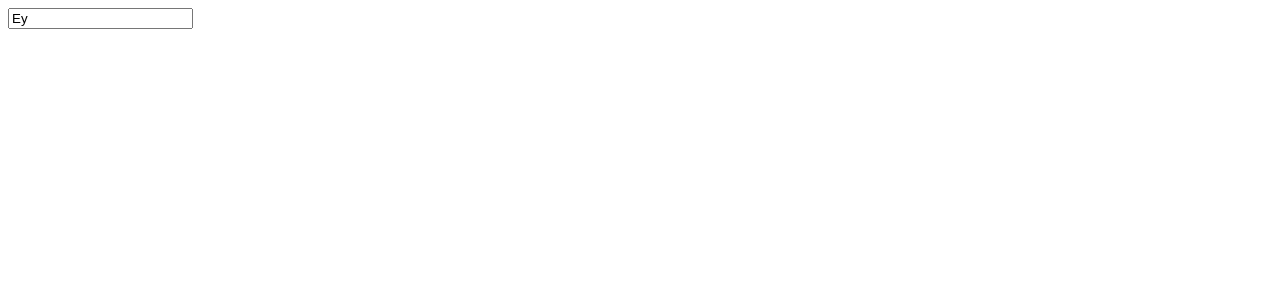
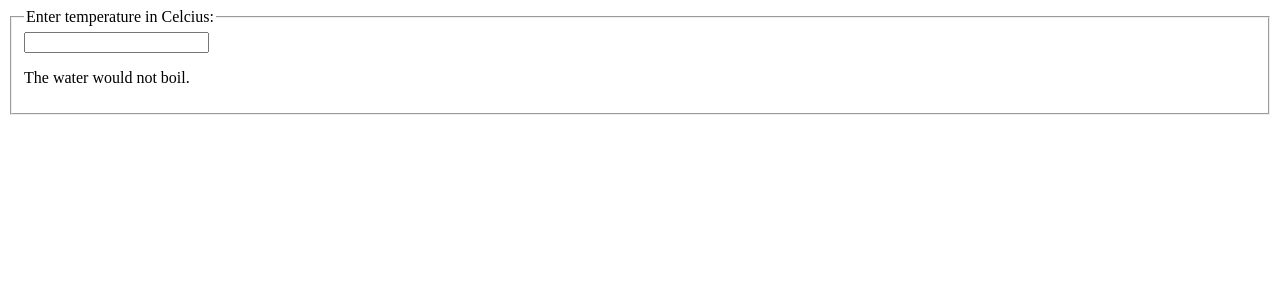
Before and after one commit to tiesmaster/learn-react, a React (Create React App) app in the folder 3-react-getting-started/: page / in a window 1280 px wide. Shown: the top 300 px of the page. Built offline with nearby package versions, Linux system fonts and the light colour scheme.

Commit message:
3: Add initial state.

```diff
--- a/3-react-getting-started/src/index.tsx
+++ b/3-react-getting-started/src/index.tsx
@@ -1,11 +1,37 @@
 import * as React from 'react';
 import * as ReactDOM from 'react-dom';
 
-const mountNode = document.getElementById('root');
-ReactDOM.render(<input value="Ey" />, mountNode);
+function BoilingVerdict(props: { celcius: number }) {
+  if (props.celcius >= 100) {
+    return <p>The water would boil.</p>;
+  }
+  return <p>The water would not boil.</p>;
+}
 
-window.setTimeout(
-  () => {
-    ReactDOM.render(<input value={undefined} />, mountNode);
-  },
-  3000);
+class Calculator extends React.Component<{}, { temperature: string }> {
+  constructor(props: {}) {
+    super(props);
+    this.state = { temperature: '' };
+    this.handleChange = this.handleChange.bind(this);
+  }
+  handleChange(e: React.ChangeEvent<HTMLInputElement>) {
+    const newTemperature = e.currentTarget.value;
+    this.setState({ temperature: newTemperature });
+  }
+  render() {
+    const temperature = this.state.temperature;
+    return (
+      <fieldset>
+        <legend>Enter temperature in Celcius:</legend>
+        <input
+          value={temperature}
+          onChange={this.handleChange}
+        />
+
+        <BoilingVerdict celcius={parseFloat(temperature)} />
+      </fieldset>
+    );
+  }
+}
+
+ReactDOM.render(<Calculator />, document.getElementById('root'));
```
